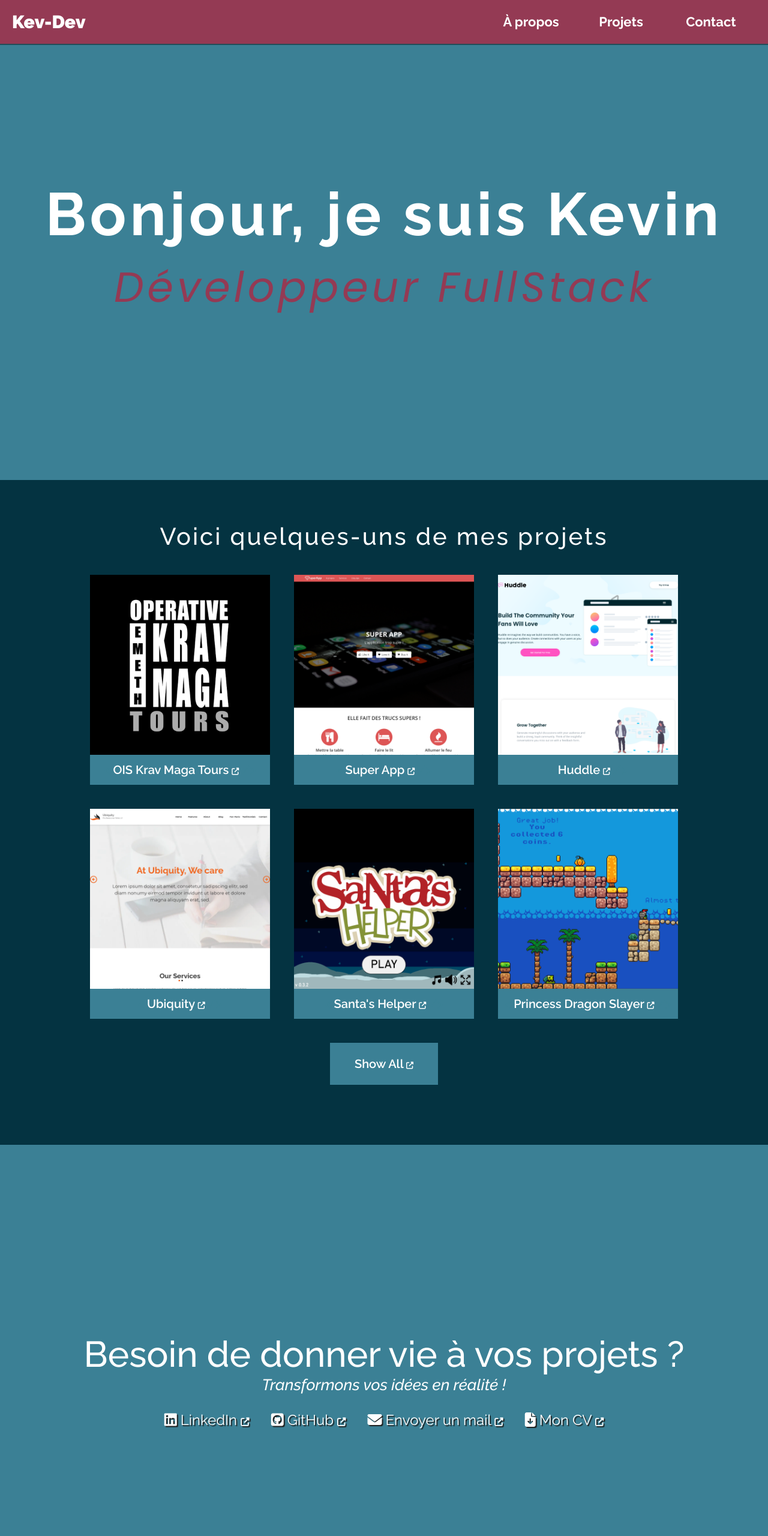
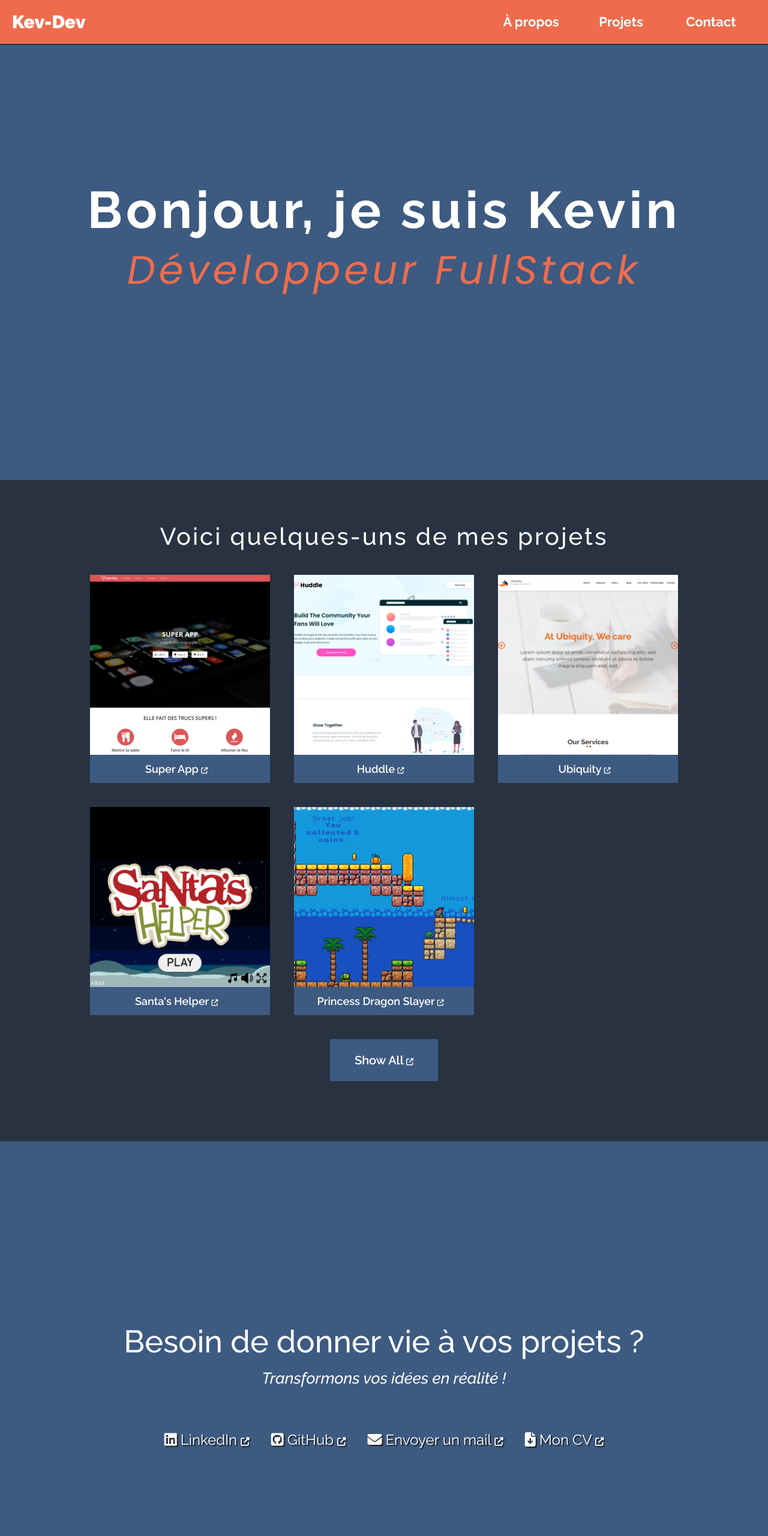
Before and after one commit to KevinBertaux/kev-dev, a website built with Vite: page index.html in a window 1280 px wide. Shown: the top 2560 px of the page at 60% size. Built offline with nearby package versions, Linux system fonts and the light colour scheme.

Commit message:
[WIP] Responsive CSS, color change

```diff
--- a/index.html
+++ b/index.html
@@ -59,16 +59,16 @@
     <section id="projects-section">
         <h2 class="projects-title">Voici quelques-uns de mes projets</h2>
         <div class="projects-grid">
-            <div class="project-card">
-                <a class="project-link" href="https://www.kravmaga37.fr/" target="_blank">
-                    <img class="project-image" src="src/images/projects/ois-krav-maga.png"
-                         alt="Screenshot du site Internet "/>
-                    <p class="project-name">
-                        OIS Krav Maga Tours
-                        <i class="fa-solid fa-up-right-from-square"></i>
-                    </p>
-                </a>
-            </div>
+<!--            <div class="project-card">-->
+<!--                <a class="project-link" href="https://www.kravmaga37.fr/" target="_blank">-->
+<!--                    <img class="project-image" src="src/images/projects/ois-krav-maga.png"-->
+<!--                         alt="Screenshot du site Internet "/>-->
+<!--                    <p class="project-name">-->
+<!--                        OIS Krav Maga Tours-->
+<!--                        <i class="fa-solid fa-up-right-from-square"></i>-->
+<!--                    </p>-->
+<!--                </a>-->
+<!--            </div>-->
             <div class="project-card">
                 <a class="project-link" href="https://superapp.kev-dev.fr/" target="_blank">
                     <img class="project-image" src="src/images/projects/super-app.png"
--- a/src/scss/style.scss
+++ b/src/scss/style.scss
@@ -10,9 +10,12 @@
   --clr-text-primary: #fff;
   --clr-back-primary: #000;
 
-  --main-bg-color: #3B8095;
-  --second-bg-color: #043341;
-  --accent-bg-color: #943A54;
+  //--main-bg-color: #3B8095;
+  //--second-bg-color: #043341;
+  //--accent-bg-color: #943A54;
+  --main-bg-color: #3d5a80;
+  --second-bg-color: #293241;
+  --accent-bg-color: #ee6c4d;
 }
 
 /*#endregion */
@@ -45,6 +48,34 @@ body {
   min-width: 100%;
 }
 
+@media screen and (min-width: 36em) {
+  /* 576px */
+  .container {
+    width: 65.2rem;
+  }
+}
+
+@media screen and (min-width: 48em) {
+  /* 768px */
+  .container {
+    width: 84.4rem;
+  }
+}
+
+@media screen and (min-width: 62em) {
+  /* 992px */
+  .container {
+    width: 102.8rem;
+  }
+}
+
+@media screen and (min-width: 75em) {
+  /* 1200px */
+  .container {
+    width: 127.6rem;
+  }
+}
+
 /*#endregion */
 
 /*#region Sections */
@@ -55,17 +86,13 @@ header, section, footer {
 /*#endregion */
 
 /*#region Header */
-header {
-  padding: 2rem;
-}
-
 #navigation {
+  height: 7.3rem;
   position: fixed;
   display: flex;
   justify-content: space-between;
   background-color: var(--accent-bg-color);
   width: 100%;
-  height: 7.3rem;
   padding: 0 2rem;
   box-shadow: 0 2px 0 rgba(0, 0, 0, 0.4)
 }
@@ -118,10 +145,6 @@ li:hover {
 /*#endregion */
 
 /*#region Welcome Section */
-#welcome-section {
-  padding-top: 3.65rem;
-}
-
 #welcome-section,
 #contact-section {
   background-color: var(--main-bg-color);
@@ -132,17 +155,17 @@ li:hover {
 }
 
 .welcome-title {
-  font-size: 10rem;
+  font-size: 3rem;
+  line-height: 3rem;
   font-weight: 700;
-  letter-spacing: .6rem;
+  letter-spacing: .4rem;
   text-align: center;
-  line-height: 10rem;
 }
 
 .welcome-title span {
   font-family: "Poppins", sans-serif;
   font-style: italic;
-  font-size: 7rem;
+  font-size: 2.2rem;
   font-weight: 400;
   color: var(--accent-bg-color);
   text-align: center;
@@ -153,29 +176,88 @@ li:hover {
   display: block;
 }
 
+@media screen and (min-width: 36em) {
+  /* 576px */
+  .welcome-title {
+    font-size: 4rem;
+    line-height: 4rem;
+  }
+
+  .welcome-title span {
+    font-size: 3rem;
+  }
+}
+
+@media screen and (min-width: 48em) {
+  /* 768px */
+  .welcome-title {
+    font-size: 5.6rem;
+    line-height: 5.6rem;
+    letter-spacing: .6rem;
+  }
+
+  .welcome-title span {
+    font-size: 4rem;
+  }
+}
+
+@media screen and (min-width: 62em) {
+  /* 992px */
+  .welcome-title {
+    font-size: 7.4rem;
+    line-height: 7.4rem;
+  }
+
+  .welcome-title span {
+    font-size: 5rem;
+  }
+}
+
+@media screen and (min-width: 75em) {
+  /* 1200px */
+  .welcome-title {
+    font-size: 8.6rem;
+    line-height: 8.6rem;
+  }
+
+  .welcome-title span {
+    font-size: 6.6rem;
+  }
+}
+
+@media screen and (min-width: 87.5em) {
+  /* 1400px */
+  .welcome-title {
+    font-size: 10rem;
+    line-height: 10rem;
+  }
+
+  .welcome-title span {
+    font-size: 7rem;
+  }
+}
 
 /*#endregion */
 
 /*#region Projects Section */
 #projects-section {
+  padding: 3.6rem 1.2rem;
   background: var(--second-bg-color);
-  padding: 6rem 2rem;
 }
 
 .projects-title {
+  font-size: 1.6rem;
+  padding: .4rem 0 2.6rem;
+  letter-spacing: .2rem;
+  font-weight: 500;
   margin: 0 auto;
-  font-size: 4rem;
-  font-weight: 500;
-  padding: 1rem 0 4rem;
   text-align: center;
-  letter-spacing: .3rem;
 }
 
 .projects-grid {
   display: grid;
-  margin: 0 10rem;
-  grid-template-columns: 30rem 30rem 30rem;
-  grid-gap: 4rem;
+  grid-template-columns: 16rem 16rem;
+  grid-gap: 1.6rem;
   justify-content: center;
 }
 
@@ -191,18 +273,18 @@ li:hover {
 }
 
 .project-image {
-  height: 30rem;
-  width: 30rem;
+  height: 16rem;
+  width: 16rem;
   object-fit: contain;
   background-color: #000;
 }
 
 .project-name {
+  padding: .4rem 0;
+  font-size: 1.1rem;
+  font-weight: 600;
   display: block;
   width: 100%;
-  padding: 1rem 0;
-  font-size: 2rem;
-  font-weight: 600;
   text-align: center;
   background-color: var(--main-bg-color);
 }
@@ -227,21 +309,147 @@ li:hover {
 }
 
 .fa-up-right-from-square {
-  font-size: 60%;
+  font-size: 45%;
 }
 
 #project-all-link {
+  font-size: 1.2rem;
+  font-weight: 600;
   display: block;
   text-decoration: none;
-  width: 18rem;
-  margin: 4rem auto 4rem;
-  padding: 2rem;
+  width: 14rem;
+  margin: 3.2rem auto 2rem;
+  padding: 1.4rem;
   background-color: var(--main-bg-color);
   color: var(--main-font-color);
-  font-weight: 600;
-  font-size: 2rem;
   text-align: center;
 }
+
+@media screen and (min-width: 36em) {
+  /* 576px */
+  #projects-section {
+    padding: 4rem 1.6rem;
+  }
+
+  .projects-title {
+    font-size: 2.4rem;
+    padding: .6rem 0 3rem;
+    letter-spacing: .3rem;
+  }
+
+  .projects-grid {
+    grid-template-columns: 20rem 20rem;
+    grid-gap: 2rem;
+  }
+
+  .project-image {
+    height: 20rem;
+    width: 20rem;
+  }
+
+  .project-name {
+    padding: .6rem 0;
+    font-size: 1.4rem;
+  }
+
+  .fa-up-right-from-square {
+    font-size: 50%;
+  }
+
+  #project-all-link {
+    font-size: 1.4rem;
+    width: 16rem;
+    margin: 3.8rem auto 2rem;
+  }
+}
+
+@media screen and (min-width: 48em) {
+  /* 768px */
+  #projects-section {
+    padding: 5rem 1.8rem;
+  }
+
+  .projects-title {
+    font-size: 3rem;
+    padding: .8rem 0 3rem;
+  }
+
+  .projects-grid {
+    grid-template-columns: 22rem 22rem 22rem;
+    grid-gap: 2.6rem;
+  }
+
+  .project-image {
+    height: 22rem;
+    width: 22rem;
+  }
+  .project-name {
+    padding: .8rem 0;
+    font-size: 1.5rem;
+  }
+
+  #project-all-link {
+    font-size: 1.6rem;
+    margin: 4rem auto 2.2rem;
+    padding: 1.6rem;
+  }
+}
+
+@media screen and (min-width: 62em) {
+  /* 992px */
+  #projects-section {
+    padding: 6rem 2rem;
+  }
+
+  .projects-title {
+    font-size: 3.6rem;
+    padding: .8rem 0 3.6rem;
+  }
+
+  .projects-grid {
+    grid-template-columns: 26rem 26rem 26rem;
+    grid-gap: 3.2rem;
+  }
+
+  .project-image {
+    height: 26rem;
+    width: 26rem;
+  }
+  .project-name {
+    padding: 1rem 0;
+    font-size: 1.8rem;
+  }
+
+  .fa-up-right-from-square {
+    font-size: 60%;
+  }
+
+  #project-all-link {
+    width: 18rem;
+    margin: 4rem auto 4rem;
+    padding: 2rem;
+    font-size: 2rem;
+  }
+}
+
+@media screen and (min-width: 75em) {
+  /* 1200px */
+  .projects-title {
+    font-size: 4rem;
+    padding: 1rem 0 4rem;
+  }
+
+  .projects-grid {
+    grid-template-columns: 30rem 30rem 30rem;
+    grid-gap: 4rem;
+  }
+
+  .project-image {
+    height: 30rem;
+    width: 30rem;
+  }
+}
+
 
 /*#endregion */
 
@@ -252,12 +460,14 @@ li:hover {
 }
 
 .contact-title {
-  font-size: 6rem;
+  font-size: 2.2rem;
+  margin: 1rem 0 3.2rem;
+  line-height: 1.6;
   align-items: center;
 }
 
 .contact-title span {
-  font-size: 2.6rem;
+  font-size: 1.8rem;
   font-style: italic;
 }
 
@@ -268,25 +478,123 @@ li:hover {
 
 .contact-list {
   display: flex;
+  flex-direction: column;
 }
 
 .contact-item {
-  padding: 1rem;
-  margin: 1.4rem 0.8rem 0;
-  transition: transform 0.3s ease-out;
+  padding: .4rem;
+  margin: .8rem 0;
+
 }
 
-.contact-item:hover {
-  background-color: inherit;
-  transform: translateY(1rem);
-}
+
 
 .contact-link {
+  font-size: 1.4rem;
   color: var(--clr-text-primary);
-  font-size: 2.4rem;
   text-decoration: none;
   text-shadow: 2px 2px 1px #1f1f1f;
 }
+
+@media screen and (min-width: 36em) {
+  /* 576px */
+  .contact-title {
+    font-size: 3rem;
+    margin: 1.2rem 0 3.6rem;
+  }
+
+  .contact-title span {
+    font-size: 2rem;
+  }
+
+  .contact-list {
+    flex-direction: row;
+  }
+
+  .contact-item {
+    padding: .6rem;
+    margin: 0 .4rem;
+    transition: transform 0.3s ease-out;
+  }
+
+  .contact-item:hover {
+    background-color: inherit;
+    transform: translateY(1rem);
+  }
+
+  .contact-link {
+    font-size: 1.6rem;
+  }
+}
+
+@media screen and (min-width: 48em) {
+  /* 768px */
+  .contact-title {
+    font-size: 4.2rem;
+    margin: 1.6rem 0 4.8rem;
+  }
+
+  .contact-title span {
+    font-size: 2.4rem;
+  }
+
+  .contact-item {
+    padding: .8rem;
+    margin: 0 .6rem;
+  }
+
+  .contact-link {
+    font-size: 2rem;
+  }
+}
+
+@media screen and (min-width: 62em) {
+  /* 992px */
+  .contact-title {
+    font-size: 5.2rem;
+    margin: 1.8rem 0 5.4rem;
+  }
+
+  .contact-title span {
+    font-size: 2.6rem;
+  }
+
+  .contact-item {
+    padding: 1rem;
+    margin: 0 .8rem;
+  }
+
+  .contact-link {
+    font-size: 2.4rem;
+  }
+}
+
+@media screen and (min-width: 75em) {
+  /* 1200px */
+
+}
+
+@media screen and (min-width: 87.5em) {
+  /* 1400px */
+  .contact-title {
+    font-size: 6rem;
+    margin: 3rem 0 9rem;
+  }
+
+  .contact-title span {
+    font-size: 4rem;
+  }
+
+  .contact-item {
+    padding: 1rem;
+    margin: 0 .8rem;
+  }
+
+  .contact-link {
+    font-size: 2.4rem;
+  }
+}
+
 
 /*#endregion */
 
```
